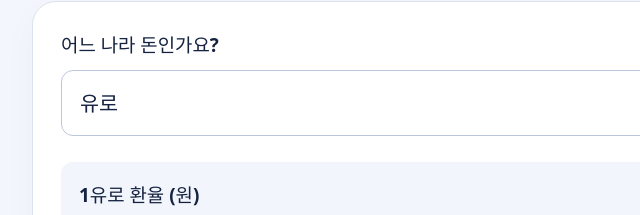
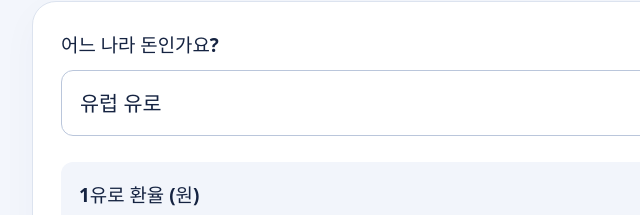
Before and after one commit to tns7gus-tech/easy_exchange_calc, a plain HTML site: page index.html in a window 1280 px wide. Shown: the part 243-458 px from the top of the page, 242-882 px from the left. Drawn offline with Linux system fonts and the light colour scheme; no server answers.

Commit message:
Label EUR and TRY with region names in currency selector

```diff
--- a/index.html
+++ b/index.html
@@ -16,7 +16,7 @@
     <div class="entry">
       <label for="currency">어느 나라 돈인가요?</label>
       <select id="currency">
-        <option value="EUR">유로</option><option value="TRY">리라</option>
+        <option value="EUR">유럽 유로</option><option value="TRY">튀르키예(터키) 리라</option>
       </select>
       <div class="rate-editor">
         <label for="manual-rate" id="rate-label">1유로 환율 (원)</label>
```
